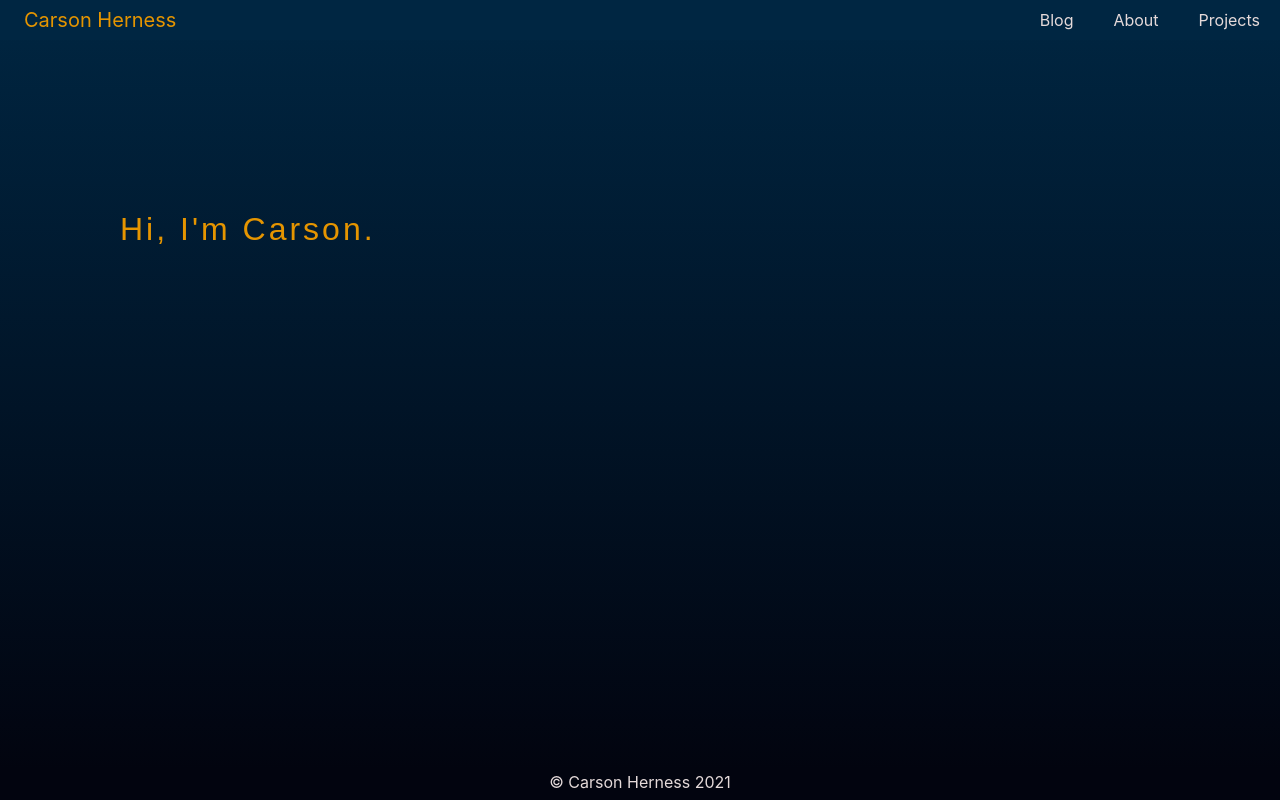
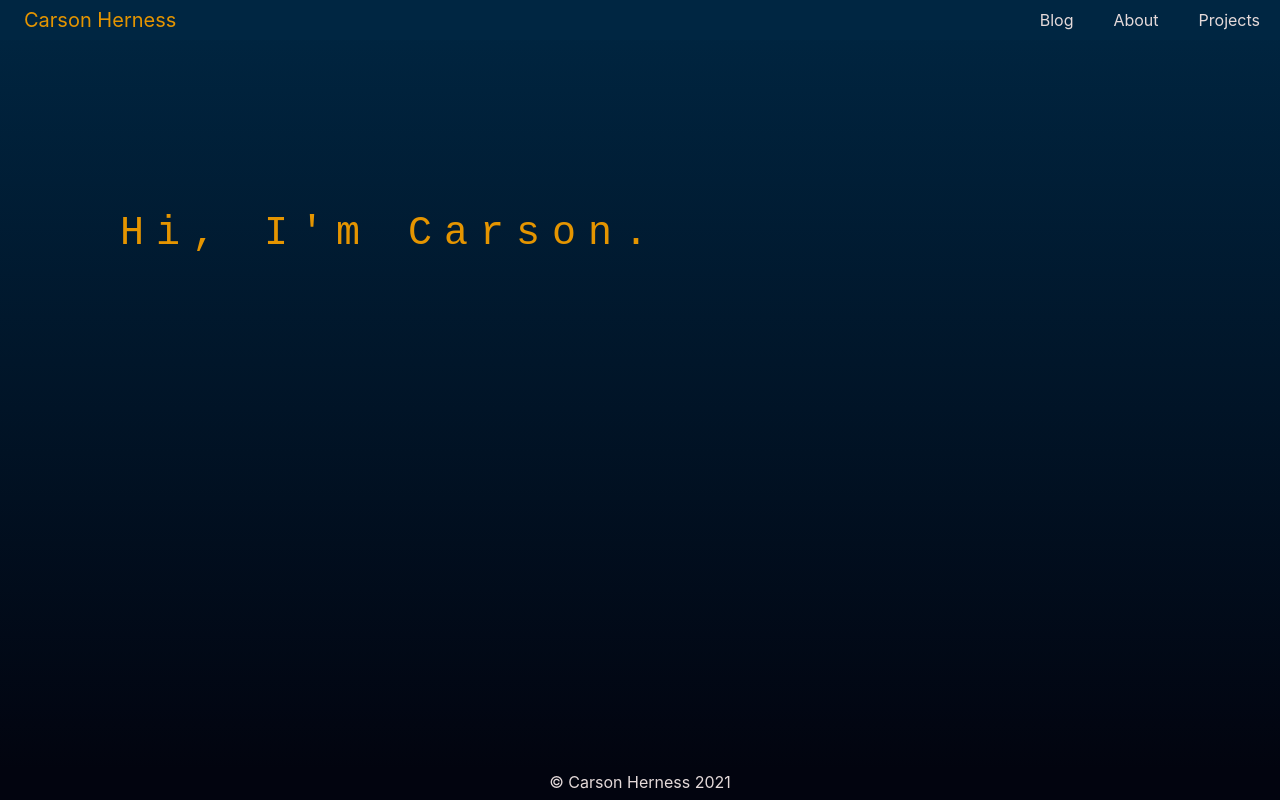
Before and after one commit to CarsonHerness/personal, a React (Create React App) app: page / in a window 1280 px wide. Built offline with nearby package versions, Linux system fonts and the light colour scheme.

Commit message:
Update font and animation for home page

```diff
--- a/src/pages/Home/Home.css
+++ b/src/pages/Home/Home.css
@@ -1,10 +1,13 @@
 .typing {
-  width: 15ch;
-  animation: typing 2s steps(22), blink .5s step-end infinite alternate;
+  width: 22ch;
+  animation: typing 2s steps(15), blink .5s step-end infinite alternate;
   white-space: nowrap;
   overflow: hidden;
   border-right: 3px solid;
-  font-size: 2em;
+  font-size: 2.5em;
+  letter-spacing: 0.5ch;
+  font-family: 'Courier New', Courier, monospace;
+  font-weight: normal;
 }
 
 @keyframes typing {
--- a/src/pages/Home/Home.tsx
+++ b/src/pages/Home/Home.tsx
@@ -9,14 +9,7 @@ function Home(): JSX.Element {
   return (
     <Flex>
       <Box padding="100px" paddingTop="150px">
-        <Heading
-          color="brand.gold"
-          letterSpacing="3px"
-          fontSize="50px"
-          fontWeight="normal"
-          fontFamily="sans-serif"
-          className="typing"
-        >
+        <Heading color="brand.gold" className="typing">
           {"Hi, I'm Carson."}
         </Heading>
       </Box>
```
Also changed, not shown: .eslintrc.json.
